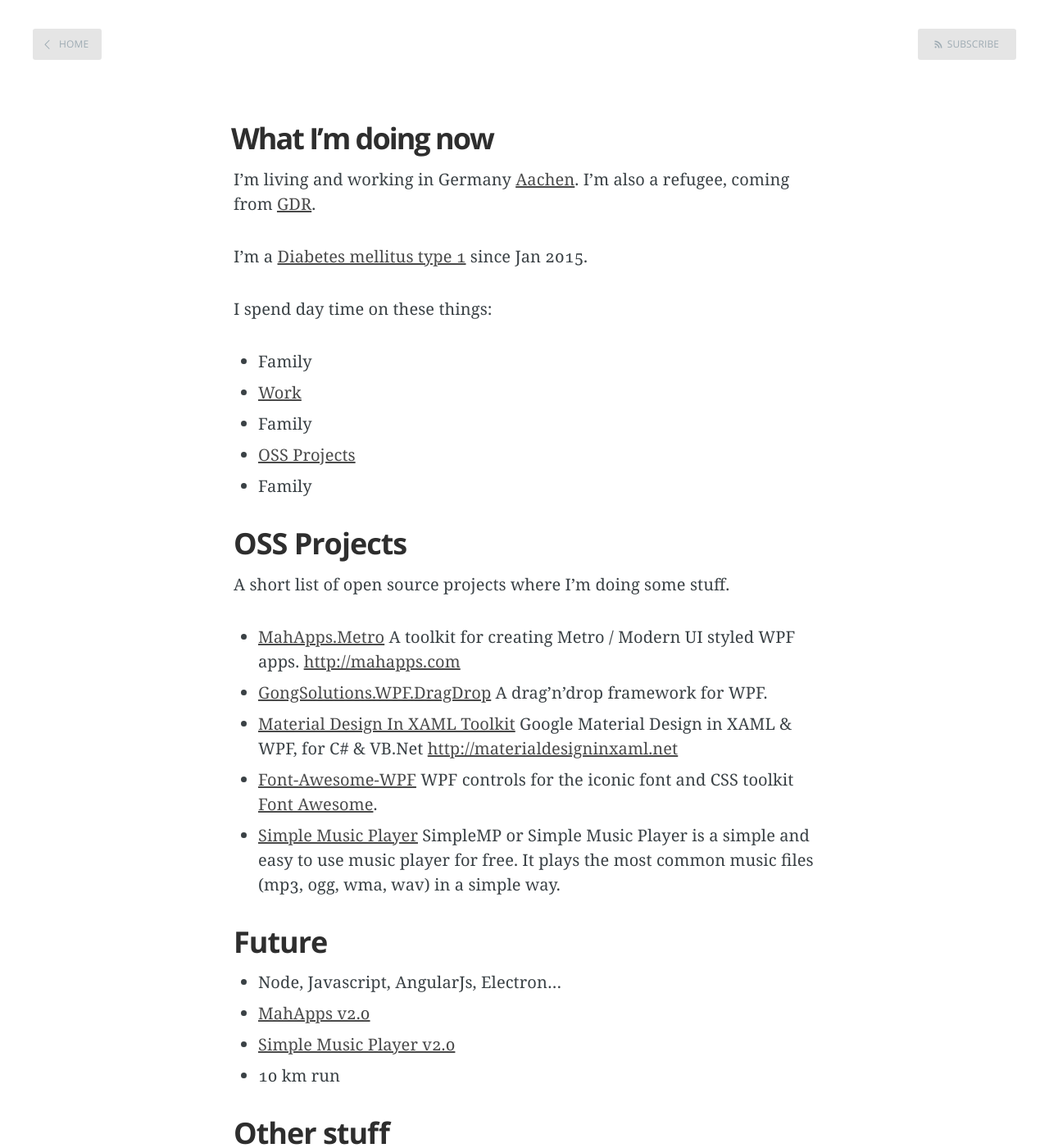
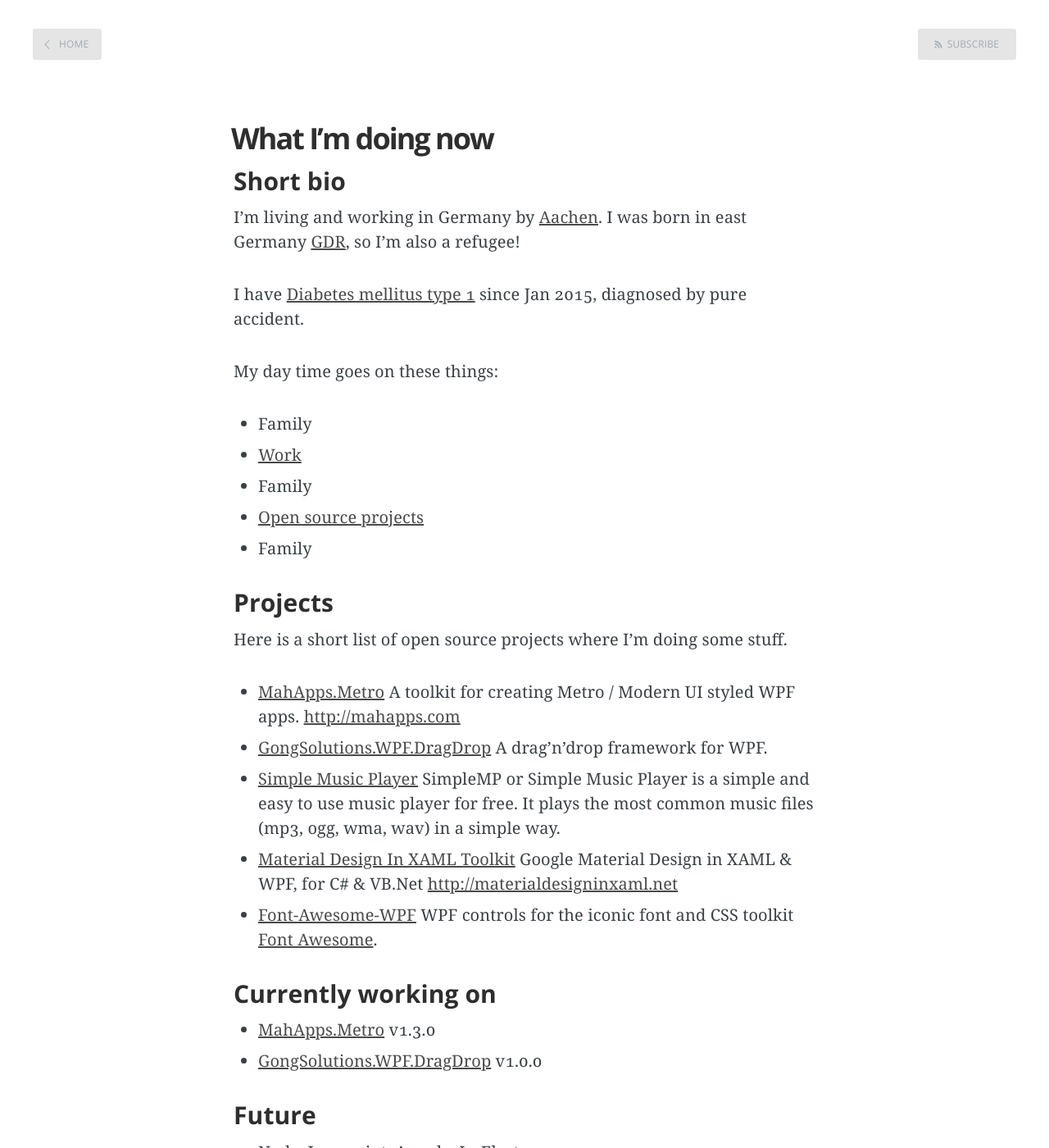
Before and after one commit to punker76/jekyll.jkarger.de, a Jekyll site: the page built from now.md, in a window 1280 px wide and 1400 px high. Shown: the whole window at 82% size. Built offline with Jekyll 4.4.1, drawn with Linux system fonts in a browser that asks for light colours; Markdown is read by kramdown in place of the engine named in the settings; some of the changed text lies outside the part shown.

Commit message:
Update now.md

```diff
--- a/now.md
+++ b/now.md
@@ -1,51 +1,67 @@
 ---
 layout   : page
 title    : What I’m doing now
-date     : 2015-10-26 21:44
+date     : 2016-02-02 10:52
 comments : true
 permalink: /now/
 ---
 
-I'm living and working in Germany [Aachen](https://goo.gl/maps/YVPxbSf9SA42). I'm also a refugee, coming from [GDR](https://goo.gl/maps/Epnt9NBgNZp).
+### Short bio
 
-I'm a [Diabetes mellitus type 1](https://en.wikipedia.org/wiki/Diabetes_mellitus_type_1) since Jan 2015.
+I'm living and working in Germany by [Aachen](https://goo.gl/maps/YVPxbSf9SA42). I was born in east Germany [GDR](https://goo.gl/maps/Epnt9NBgNZp), so I'm also a refugee!
 
-I spend day time on these things:
+I have [Diabetes mellitus type 1](https://en.wikipedia.org/wiki/Diabetes_mellitus_type_1) since Jan 2015, diagnosed by pure accident.
+
+My day time goes on these things:
 
 - Family
 - [Work](https://www.inform-software.com/)
 - Family
-- [OSS Projects](https://github.com/)
+- [Open source projects](https://github.com/)
 - Family
 
-## OSS Projects
+### Projects
 
-A short list of open source projects where I'm doing some stuff.
+Here is a short list of open source projects where I'm doing some stuff.
 
 - [MahApps.Metro](https://github.com/MahApps/MahApps.Metro) A toolkit for creating Metro / Modern UI styled WPF apps. [http://mahapps.com](http://mahapps.com/)
 - [GongSolutions.WPF.DragDrop](https://github.com/punker76/gong-wpf-dragdrop) A drag'n'drop framework for WPF.
+- [Simple Music Player](https://github.com/punker76/simple-music-player) SimpleMP or Simple Music Player is a simple and easy to use music player for free. It plays the most common music files (mp3, ogg, wma, wav) in a simple way.
 - [Material Design In XAML Toolkit](https://github.com/ButchersBoy/MaterialDesignInXamlToolkit) Google Material Design in XAML & WPF, for C# & VB.Net [http://materialdesigninxaml.net](http://materialdesigninxaml.net/)
 - [Font-Awesome-WPF](https://github.com/charri/Font-Awesome-WPF) WPF controls for the iconic font and CSS toolkit [Font Awesome](http://fortawesome.github.io/Font-Awesome/).
-- [Simple Music Player](https://github.com/punker76/simple-music-player) SimpleMP or Simple Music Player is a simple and easy to use music player for free. It plays the most common music files (mp3, ogg, wma, wav) in a simple way.
 
-## Future
+### Currently working on
+
+- [MahApps.Metro](https://github.com/MahApps/MahApps.Metro) v1.3.0
+- [GongSolutions.WPF.DragDrop](https://github.com/punker76/gong-wpf-dragdrop) v1.0.0
+
+### Future
 
 - Node, Javascript, AngularJs, Electron...
 - [MahApps v2.0](https://github.com/MahApps/MahApps.Metro)
 - [Simple Music Player v2.0](https://github.com/punker76/simple-music-player)
 - 10 km run
+- under 90 kg (current 93 kg)
+- better English (it's terrible)
 
-## Other stuff
+### Other stuff
 
 - I love punk music and all other rocking stuff #PunksNotDead
+- Vinyl junkie
 - I love reading criminal books
-- Vinyl junkie
 - Arduino, Raspberry Pi, 3D printer interested
+- Nerd
 
-## Contact
+### Contact
 
-You can find me on [Twitter](https://twitter.com/punker76) or [GitHub](https://github.com/punker76) or in real life...
+You can find me on
+
+- [Twitter](https://twitter.com/punker76)
+- [GitHub](https://github.com/punker76)
+- [stackoverflow](http://stackoverflow.com/users/920384/punker76?tab=profile), [CV](http://stackoverflow.com/cv/punker76)
+
+or in [real life](https://en.wikipedia.org/wiki/Real_life)...
 
 _This page was inspired by [Derek Sivers](https://sivers.org/nowff)._
 
-_Last updated: 26.10.2015_
+_Last updated: 02.02.2016_
```
